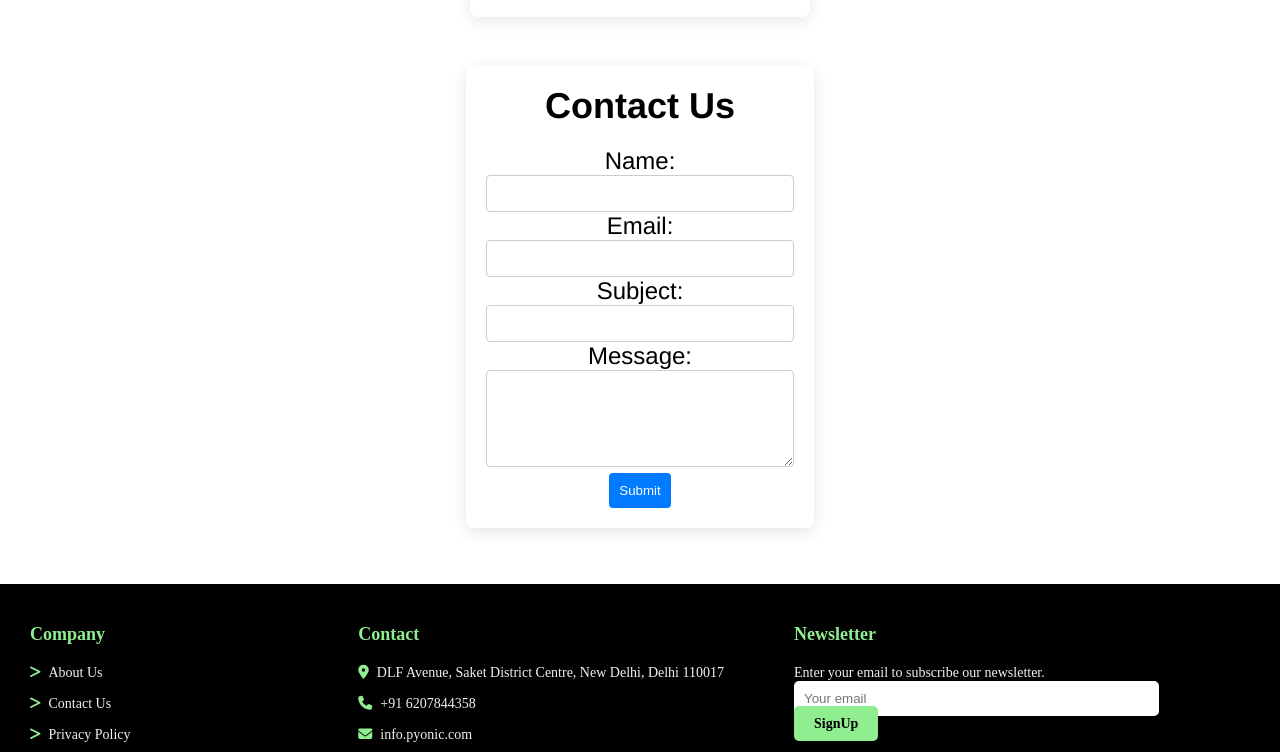
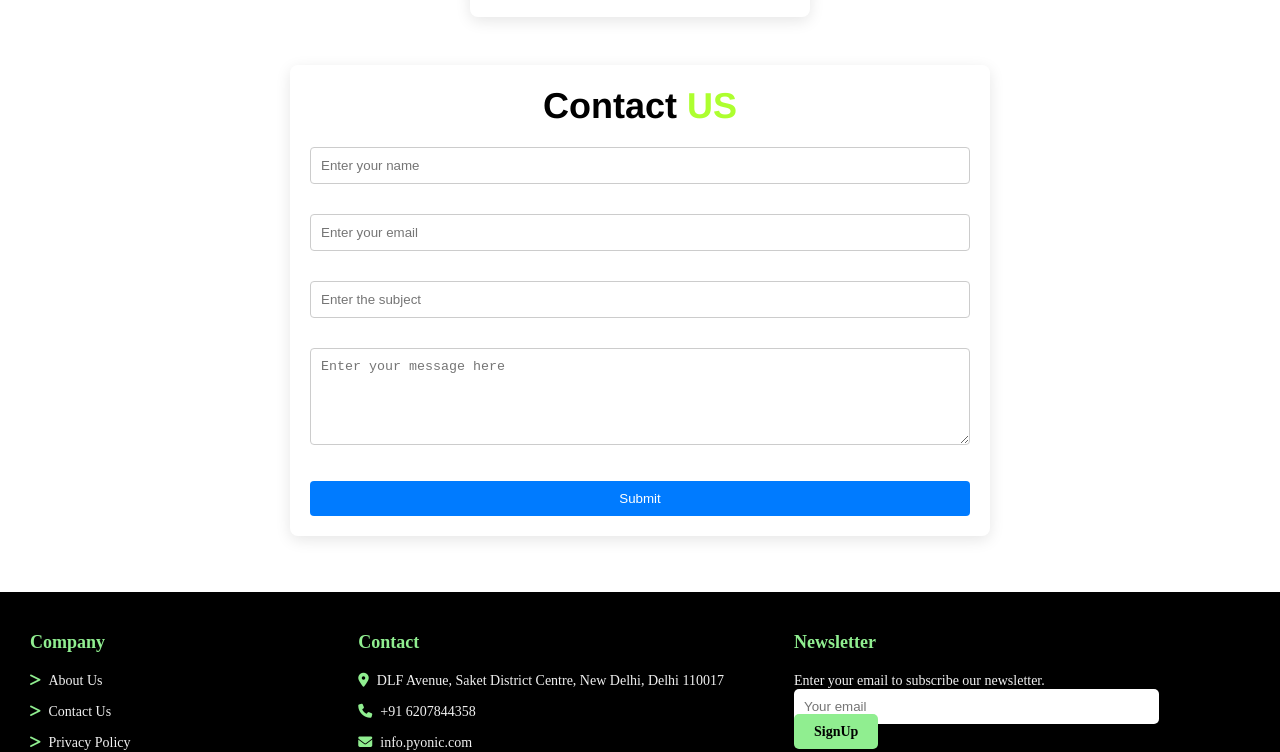
Before and after one commit to ankursinha-github/AI-Architects_001, a plain HTML site: page page/our Team/ourTeam.html in a window 1280 px wide. Shown: the part 2286-3038 px from the top of the page. Drawn offline with Linux system fonts and the light colour scheme.

Commit message:
the contact us part

```diff
--- a/page/our Team/ourTeam.css
+++ b/page/our Team/ourTeam.css
@@ -244,6 +244,19 @@ button:hover {
     transform: scale(1.03);
 }
 
+#queryForm{
+    width: 700px;
+
+}
+
+
+form{
+    /* border: 1px solid; */
+    display: flex;
+    flex-direction: column;
+    row-gap: 30px;
+}
+
 @media (max-width: 768px) {
     #main3 {
         grid-template-columns: 1fr;
@@ -256,6 +269,11 @@ button:hover {
     #getInTouch p {
         font-size: 0.9rem;
     }
+
+    #queryForm{
+        width: 80%;
+    }
+
 }
 
 /* Styling for footer */
--- a/page/our Team/ourTeam.html
+++ b/page/our Team/ourTeam.html
@@ -112,26 +112,26 @@
 
     <!-- Query Section -->
     <section id="queryForm" class="fade-in">
-        <h2>Contact Us</h2>
-        <form action="#" method="POST">
+        <h2>Contact <span>US</span></h2>
+        <form action="#" method="POST" >
             <div class="form-group">
-                <label for="name">Name:</label>
-                <input type="text" id="name" name="name" required>
+                <!-- <label for="name">Name:</label> -->
+                <input type="text" id="name" name="name" required placeholder="Enter your name">
             </div>
 
             <div class="form-group">
-                <label for="email">Email:</label>
-                <input type="email" id="email" name="email" required>
+                <!-- <label for="email">Email:</label> -->
+                <input type="email" id="email" name="email" required placeholder="Enter your email">
             </div>
 
             <div class="form-group">
-                <label for="subject">Subject:</label>
-                <input type="text" id="subject" name="subject" required>
+                <!-- <label for="subject"></label> -->
+                <input type="text" id="subject" name="subject" required placeholder="Enter the subject">
             </div>
 
             <div class="form-group">
-                <label for="message">Message:</label>
-                <textarea id="message" name="message" rows="5" required></textarea>
+                <!-- <label for="message">Message:</label> -->
+                <textarea id="message" name="message" rows="5" required placeholder="Enter your message here"></textarea>
             </div>
 
             <button type="submit" class="hover-effect">Submit</button>
```
